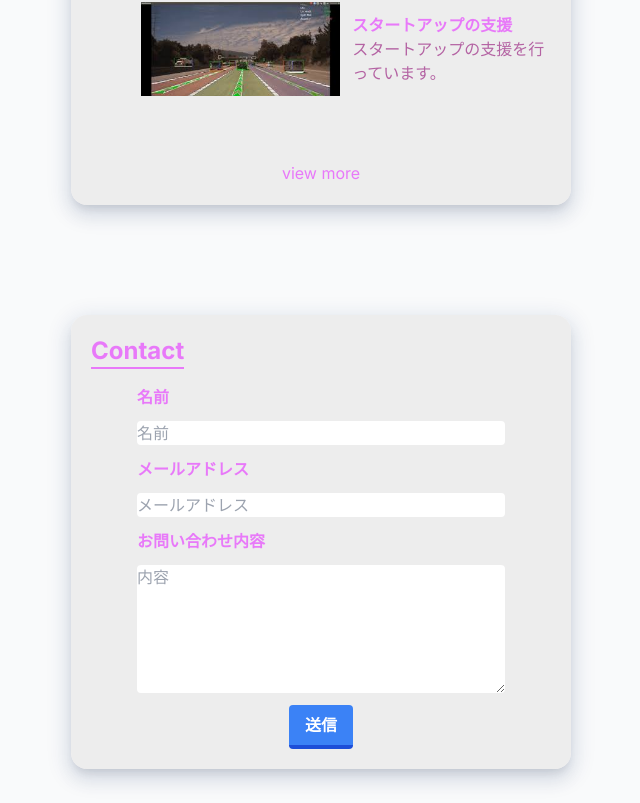
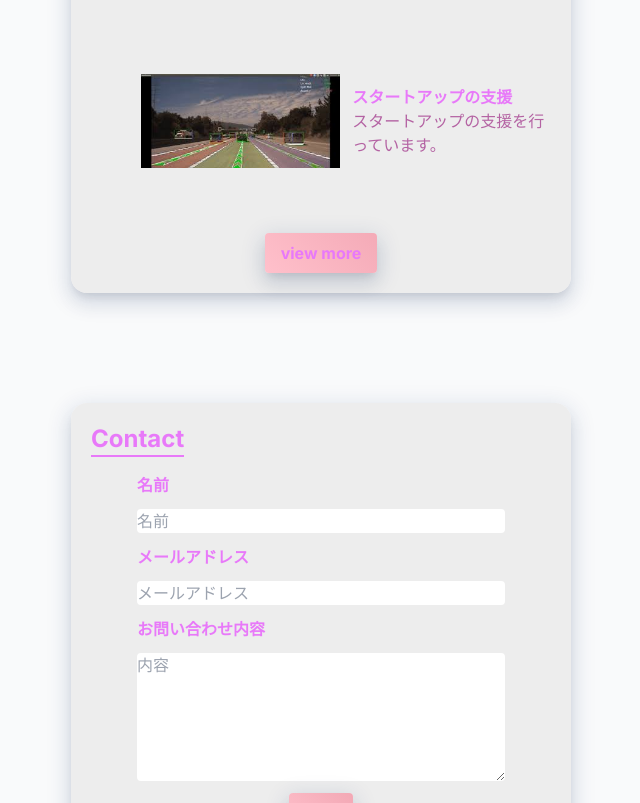
Before and after one commit to maybe-yagi/lab_webpage, a Next.js app: page / in a window 1280 px wide. Shown: the part 1975-2778 px from the top of the page, without its empty margins (319-959 px from the left). Built offline with nearby package versions, Linux system fonts and the light colour scheme.

Commit message:
[add]アニメーションの追加
アニメーションを追加しました。

```diff
--- /dev/null
+++ b/src/app/(pages)/Outline/page.tsx
@@ -0,0 +1,9 @@
+const ResearchPage = () => {
+  return (
+    <div>
+      <h2>研究室紹介</h2>
+    </div>
+  )
+}
+
+export default ResearchPage;
--- a/src/app/components/elements/Button/Button.tsx
+++ b/src/app/components/elements/Button/Button.tsx
@@ -1,5 +1,6 @@
 import { motion } from "framer-motion";
 import { myButtonProps } from "@/types/myButton.tyoes";
+import styles from "@/styles/MyButton.module.css";
 
 const MyButton = ({
   children,
@@ -10,7 +11,7 @@ const MyButton = ({
   disabled,
 }: myButtonProps) => (
   <motion.button
-    className={`rounded-full ${className}`}
+    className={`rounded bg-gradient-to-r px-4 py-2 disabled:opacity-50 ${styles.mybutton} ${className}`}
     onClick={onClick}
     whileHover={{ scale: 1.1 }}
     whileTap={{ scale: 0.9 }}
--- a/src/app/components/layout/Contact/Contact.tsx
+++ b/src/app/components/layout/Contact/Contact.tsx
@@ -2,11 +2,28 @@
 
 import { ContactProps } from "@/types/Contact.tytpes";
 import { useState } from "react";
+import MyButton from "../../elements/Button/Button";
+import { motion, Variants } from "framer-motion";
 
 const Contact:React.FC<ContactProps> = ({contactRef}: ContactProps) => {
 	const [name, setName] = useState("");
 	const [email, setEmail] = useState("");
 	const [message, setMessage] = useState("");
+
+	const cardVariants: Variants = {
+		offscreen: {
+			y: 300
+		},
+		onscreen: {
+			y: 0,
+			rotate: 0,
+			transition: {
+				type: "spring",
+				bounce: 0.4,
+				duration: 0.8
+			}
+		}
+	};
 
 	const handleSubmit = async(e:React.FormEvent<HTMLFormElement>) => {
 		e.preventDefault();
@@ -37,8 +54,12 @@ const Contact:React.FC<ContactProps> = ({contactRef}: ContactProps) => {
 
 
   return (
-    <div id="contact" className="flex w-5/12 flex-col gap-2" ref={contactRef}>
-			<div className="card">
+    <motion.div id="contact" className="flex w-5/12 flex-col gap-2" ref={contactRef}
+			initial="offscreen"
+      whileInView="onscreen"
+      viewport={{ once: true, amount: 0.8 }}
+		>
+			<motion.div className="card" variants={cardVariants}>
 				<div className="text-2xl w-fit border-b-2 border-fuchsia-400 mb-4">
 					<h2>Contact</h2>
 				</div>
@@ -51,12 +72,12 @@ const Contact:React.FC<ContactProps> = ({contactRef}: ContactProps) => {
 							<input className="w-4/5 rounded" type="email" placeholder="メールアドレス" value={email} onChange={e => setEmail(e.target.value)} required/>
 							<h2 className="left-0 w-4/5">お問い合わせ内容</h2>
 							<textarea className="w-4/5 rounded h-32" placeholder="内容" value={message} onChange={e => setMessage(e.target.value)} required/>
-							<button className="bg-blue-500 hover:bg-blue-400 text-white font-bold py-2 px-4 border-b-4 border-blue-700 hover:border-blue-500 rounded" type="submit">送信</button>
+							<MyButton type="submit">送信</MyButton>
 						</div>
 					</form>
 				</div>
-			</div>
-		</div>
+			</motion.div>
+		</motion.div>
   )
 }
 
--- a/src/app/components/layout/Outline/Outline.tsx
+++ b/src/app/components/layout/Outline/Outline.tsx
@@ -1,9 +1,19 @@
 import { OutlineProps } from "@/types/Outline.types";
+import MyButton from "../../elements/Button/Button";
+import { useRouter } from "next/navigation";
+import { motion } from "framer-motion";
 
 const Outline:React.FC<OutlineProps> = ({outlineRef}:OutlineProps) => {
+	const router = useRouter();
+	const handleClick = () => {
+		router.push('/Outline');
+	}
+
 	return (
 		// 研究室紹介のカード
-		<div id="outline" className="flex w-5/12 flex-col gap-2" ref={outlineRef}>
+		<motion.div id="outline" className="flex w-5/12 flex-col gap-2" ref={outlineRef}
+		initial="hidden" whileInView="visible" viewport={{ once: true }}
+		>
 			<div className="card">
 				<div className="text-2xl w-fit border-b-2 border-fuchsia-400 mb-4">
 					<h2>About us</h2>
@@ -12,8 +22,11 @@ const Outline:React.FC<OutlineProps> = ({outlineRef}:OutlineProps) => {
 					<p>私たちは<strong>沼津工業高等専門学校　鄭研究室</strong>です。</p>
 					<p>鄭研究室では、画像認識や音声認識などのAI技術を利用し、社会実装を目指す研究を行っています。</p>
 				</div>
+				<div className="flex justify-center mt-4">
+					<MyButton onClick={handleClick}>view more</MyButton>
+				</div>
 			</div>
-		</div>
+		</motion.div>
 	)
 }
 
--- a/src/app/globals.css
+++ b/src/app/globals.css
@@ -40,6 +40,7 @@ body {
   border-radius: 16px;
   background-color: rgba(231, 229, 229, 0.6);
   /* background-color: rgba(12, 12, 12, 0.6); */
+  animation: slideinLeft 3s infinite;
 }
 
 h2 {
--- /dev/null
+++ b/src/styles/MyButton.module.css
@@ -0,0 +1,7 @@
+.mybutton {
+  box-shadow: 0 12px 18px 2px rgba(34, 0, 51, 0.04), 0 6px 22px 4px rgba(7, 48, 114, 0.12),
+  0 6px 10px -4px rgba(14, 13, 26, 0.12) !important;
+  background-image: linear-gradient(45deg, pink, rgb(228, 139, 154));
+  background-size: 300% 100%;
+  font-weight: bold;
+}
```
